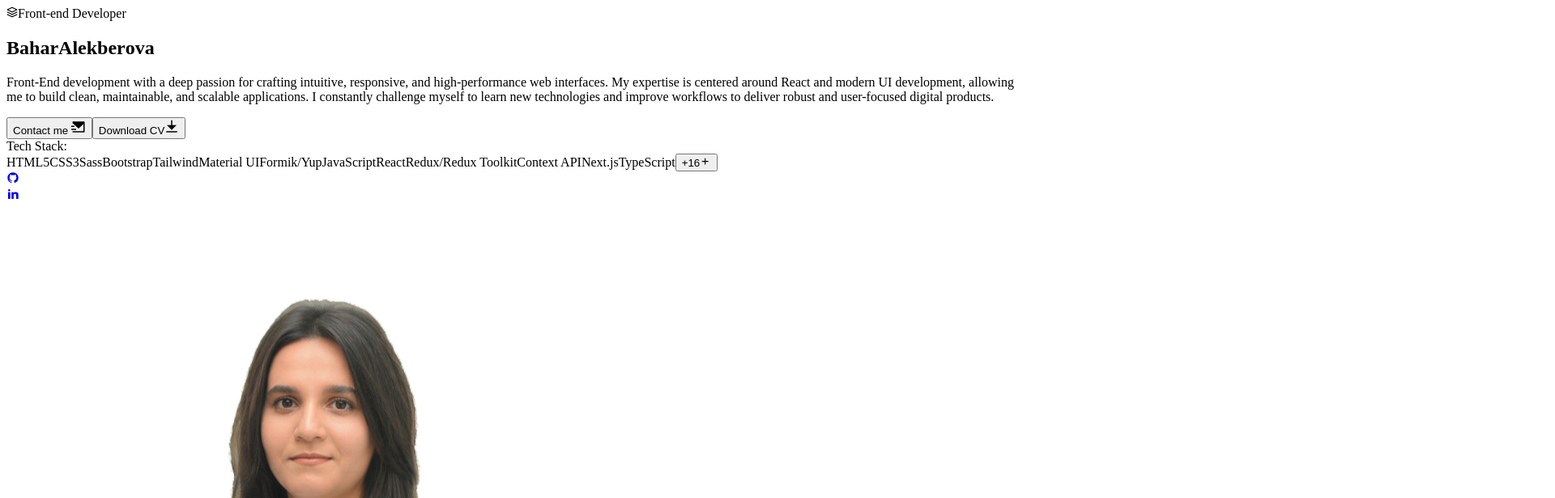
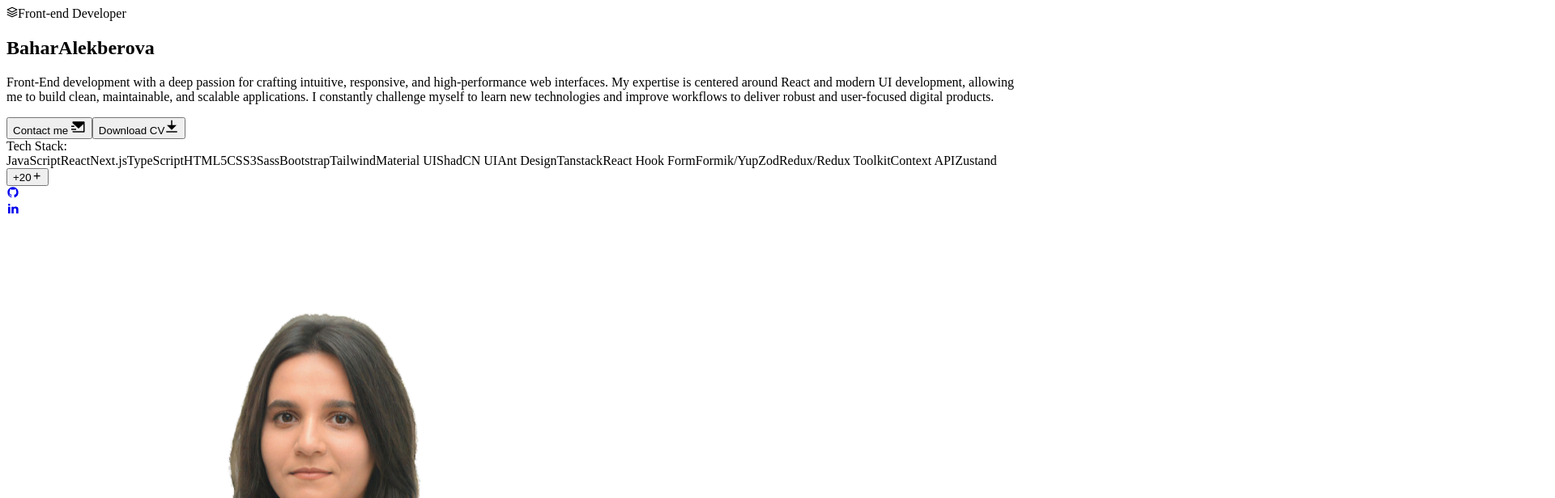
Before and after one commit to BaharAlekberova05/my-portfolio, a Next.js app: page / in a window 1280 px wide. Shown: the top 616 px of the page at 81% size, 1920 px wide, since content can reach past the window. Built offline with nearby package versions, Linux system fonts and the light colour scheme; no server answers.

Commit message:
changed img & qualifications

```diff
--- a/src/components/Other/About/About.tsx
+++ b/src/components/Other/About/About.tsx
@@ -31,7 +31,7 @@ const About = () => {
               containerStylesImage="w-[430px] h-[560px] rounded-[12px] z-10"
               containerStyles="w-[530px] h-[660px] flex items-start justify-end
             bg-no-repeat relative before:z-10 before:rounded-xl before:absolute before:content-[''] before:w-[430px] before:h-[560px] before:border-dashed before:border-2 before:border-primary before:top-[20px] before:right-[30px]"
-              imgSrc="/developer-1.webp"
+              imgSrc="/b-1.jpg"
             />
           </div>
           <div className="flex-1">
@@ -149,7 +149,7 @@ const About = () => {
                                   </div>
                                 </div>
                               );
-                            }
+                            },
                           )}
                         </div>
                       </div>
@@ -202,7 +202,7 @@ const About = () => {
                                   </div>
                                 </div>
                               );
-                            }
+                            },
                           )}
                         </div>
                       </div>
@@ -235,7 +235,7 @@ const About = () => {
                                 ))}
                               </div>
                             );
-                          }
+                          },
                         )}
                       </div>
                     </div>
@@ -252,7 +252,7 @@ const About = () => {
                               <Icon width={28} height={28} id={imgPath} />
                             </div>
                           );
-                        }
+                        },
                       )}
                     </div>
                   </div>
--- a/src/components/Other/InitialHome/InitialHome.tsx
+++ b/src/components/Other/InitialHome/InitialHome.tsx
@@ -13,25 +13,29 @@ import {
 import { highlightTechArray } from "./syntax-highlighter";
 
 const techStackData = [
+  { name: "JavaScript", category: "frontend", featured: true },
+  { name: "React", category: "frontend", featured: true },
+  { name: "Next.js", category: "frontend", featured: true },
+  { name: "TypeScript", category: "language", featured: true },
   { name: "HTML5", category: "frontend", featured: true },
   { name: "CSS3", category: "frontend", featured: true },
   { name: "Sass", category: "frontend", featured: true },
   { name: "Bootstrap", category: "frontend", featured: true },
   { name: "Tailwind", category: "frontend", featured: true },
   { name: "Material UI", category: "frontend", featured: true },
+  { name: "ShadCN UI", category: "frontend", featured: true },
+  { name: "Ant Design", category: "frontend", featured: true },
+  { name: "Tanstack", category: "frontend", featured: true },
+  { name: "React Hook Form", category: "frontend", featured: true },
   { name: "Formik/Yup", category: "frontend", featured: true },
-  { name: "JavaScript", category: "frontend", featured: true },
-  { name: "React", category: "frontend", featured: true },
+  { name: "Zod", category: "frontend", featured: true },
   { name: "Redux/Redux Toolkit", category: "frontend", featured: true },
   { name: "Context API", category: "frontend", featured: true },
-  { name: "Next.js", category: "frontend", featured: true },
-  { name: "TypeScript", category: "language", featured: true },
+  { name: "Zustand", category: "frontend", featured: true },
   { name: "Git", category: "tools", featured: false },
   { name: "GitHub", category: "tools", featured: false },
   { name: "GitLab", category: "tools", featured: false },
   { name: "Figma", category: "design", featured: false },
-  { name: "Linux", category: "os", featured: false },
-  { name: "Figma", category: "tools", featured: false },
   { name: "Vercel", category: "hosting", featured: false },
   { name: "Vite", category: "frontend", featured: false },
 ];
@@ -312,7 +316,7 @@ const InitialHome = () => {
               </Link>
               <Link
                 target="_blank"
-                href="https://drive.google.com/file/d/1xW6WSTPgpRLw-xY05G1aL-y1TVHNkmtA/view?usp=sharing"
+                href="https://drive.google.com/file/d/1GPDtcSHHvZmoQ_X3j-bjHjeZPpHcoJzv/view?usp=sharing"
                 aria-label="cv"
               >
                 <Button variant="secondary" className="gap-x-2 group">
--- a/src/components/Other/UI/tabs.tsx
+++ b/src/components/Other/UI/tabs.tsx
@@ -14,7 +14,7 @@ const TabsList = React.forwardRef<
   <TabsPrimitive.List
     ref={ref}
     className={cn(
-      "inline-flex items-center justify-center xl:bg-quaternary p-1 text-muted-foreground rounded-[6px] md:bg-secondary",
+      "inline-flex items-center justify-center xl:bg-quaternary p-1 text-gray-500 rounded-[6px] md:bg-secondary",
       className
     )}
     {...props}
@@ -29,7 +29,7 @@ const TabsTrigger = React.forwardRef<
   <TabsPrimitive.Trigger
     ref={ref}
     className={cn(
-      "inline-flex items-center justify-center whitespace-nowrap rounded-[4px] px-3 py-1.5 text-base font-medium ring-offset-background transition-all focus-visible:outline-none focus-visilible:ring-2 focus-visible:ring-ring focus-visible:ring-offset-2 disabled:pointer-events-none disabled:opacity-50  data-[state=active]:text-black data-[state=active]:shadow-sm -h[48px]",
+      "inline-flex items-center justify-center whitespace-nowrap rounded-[4px] px-3 py-1.5 text-base font-medium ring-offset-background transition-all focus-visible:outline-none focus-visilible:ring-2 focus-visible:ring-ring focus-visible:ring-offset-2 disabled:pointer-events-none disabled:opacity-50  data-[state=active]:text-white data-[state=active]:shadow-sm -h[48px]",
       className
     )}
     {...props}
--- a/src/data/about.tsx
+++ b/src/data/about.tsx
@@ -49,9 +49,46 @@ export const qualificationData = [
     title: "experience",
     data: [
       {
+        company: "Crocusoft MMC",
+        role: "Front-end Developer",
+        years: "February 2026 - Present",
+        location: "Baku, Azerbaijan",
+        description: [
+          "Developing the frontend for 'The Labour Centre of the Organisation of Islamic Cooperation (OIC Labour Centre)' and its comprehensive administrative dashboard.",
+          "Contributing to the development and implementation of the Human Resources (HR) management system for the Ministry of Justice of the Republic of Azerbaijan.",
+          "Building complex, data-driven dashboard interfaces and management tools using React, Next.js, and modern UI libraries.",
+          "Collaborating closely with cross-functional teams, including Backend, UX/UI, and QA, to deliver high-quality software solutions.",
+          "Ensuring code scalability and maintainability by adhering to clean code practices and established team architectural standards.",
+          "Participating in agile task planning and technical problem-solving to optimize project workflows and performance.",
+        ],
+
+        technologies: [
+          "HTML5",
+          "CSS3",
+          "SCSS",
+          "Material UI",
+          "Ant Design",
+          "Shadcn UI",
+          "Bootstrap",
+          "TailwindCSS",
+          "JavaScript (ES7+)",
+          "NextJS 14",
+          "React",
+          "Tanstack",
+          "Redux / Redux Toolkit",
+          "Zustand",
+          "Zod",
+          "Formik / Yup / React Hook Form",
+          "Context API",
+          "TypeScript",
+          "Figma",
+          "Git / Version Control",
+        ],
+      },
+      {
         company: "Webluna Software",
         role: "Front-end Developer",
-        years: "July 2025 - present",
+        years: "July 2025 - December 2025",
         location: "Baku, Azerbaijan",
         description: [
           "Collaborated with the team on several real-world projects during working at Webluna Software.",
@@ -119,18 +156,9 @@ export const skillsData = [
       {
         icons: ["JavaScript", "TypeScript", "React", "NextJs"],
       },
-      // {
-      //   icons: ["NodeJS", "NestJS", "Express", "PrismaJs"],
-      // },
       {
         icons: ["Jest", "Django", "Git", "Figma"],
       },
-      // {
-      //   icons: ["MongoDB", "PostgreSQL"],
-      // },
-      // {
-      //   icons: ["Docker", "SQLite"],
-      // },
       {
         icons: ["Sass", "Vtex"],
       },
@@ -146,14 +174,8 @@ export const skillsData = [
         imgPath: "MacOS",
       },
       {
-        imgPath: "Linux",
-      },
-      {
         imgPath: "Vscode",
       },
-      // {
-      //   imgPath: "Insomnia",
-      // },
       {
         imgPath: "Jira",
       },
```
Also changed, not shown: 1 other file (tests, documents, lock files or other folders).
